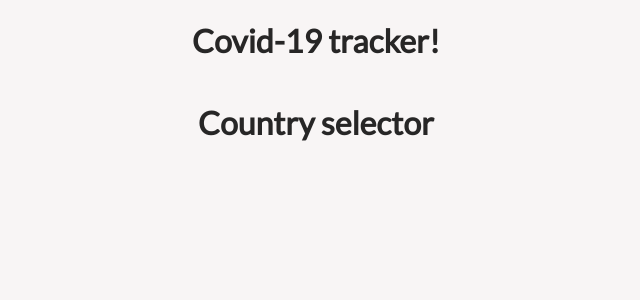
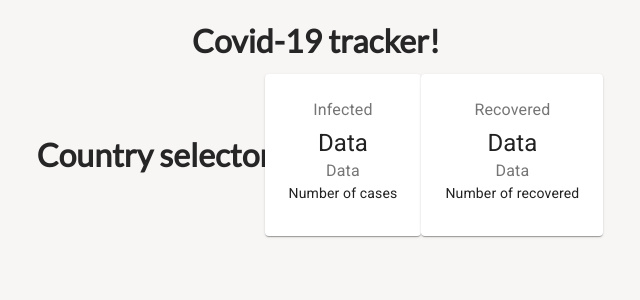
Before and after one commit to romeiro-bru/react-covid-data, a React (Create React App) app: page / in a window 1280 px wide. Shown: the top 300 px of the page, without its empty margins (324-964 px from the left). Built offline with nearby package versions, Linux system fonts and the light colour scheme; no server answers.

Commit message:
Add components from material-ui

```diff
--- a/src/components/Cards/Cards.jsx
+++ b/src/components/Cards/Cards.jsx
@@ -5,8 +5,26 @@ import {Card, CardContent, Typography, Grid} from '@material-ui/core';
 export function Cards({ data }) {
     console.log(2, data)
     return(
-        <section>
+        <section className="cards-container">
+            <Grid container justify='center' spacing={2}  >
+                <Grid item component={Card}>
+                    <CardContent>
+                        <Typography color="textSecondary" gutterBottom>Infected</Typography>
+                        <Typography variant="h5">Data</Typography>
+                        <Typography color="textSecondary">Data</Typography>
+                        <Typography variant="body2">Number of cases</Typography>
+                    </CardContent>
+                </Grid>
 
+                <Grid item component={Card}>
+                    <CardContent>
+                        <Typography color="textSecondary" gutterBottom>Recovered</Typography>
+                        <Typography variant="h5">Data</Typography>
+                        <Typography color="textSecondary">Data</Typography>
+                        <Typography variant="body2">Number of recovered</Typography>
+                    </CardContent>
+                </Grid>
+            </Grid>
         </section>
     )
 }
--- a/src/components/Cards/style.scss
+++ b/src/components/Cards/style.scss
@@ -0,0 +1,3 @@
+.cards-container {
+
+}
--- a/src/components/CountrySelector/CountrySelector.jsx
+++ b/src/components/CountrySelector/CountrySelector.jsx
@@ -1,5 +1,5 @@
 import React from 'react';
-
+import './style.scss';
 
 export function CountrySelector({ data }) {
 
```
